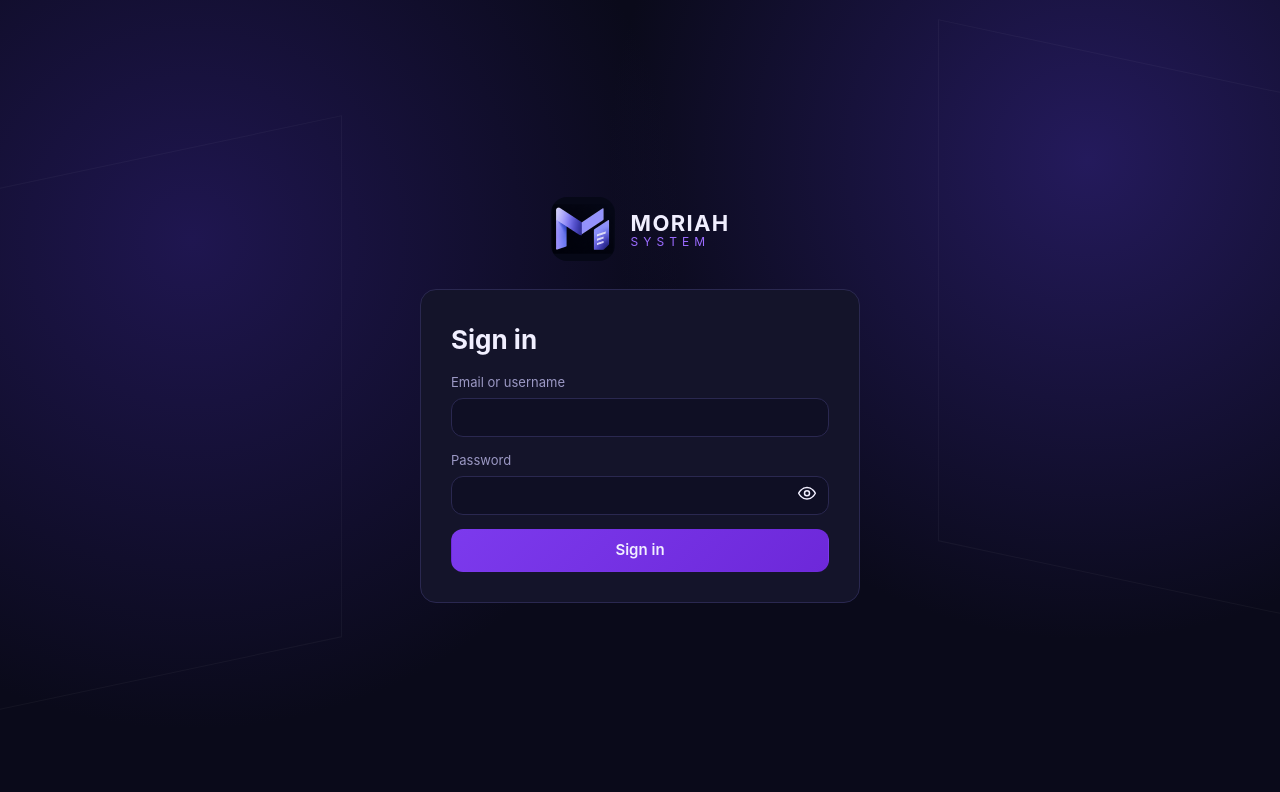
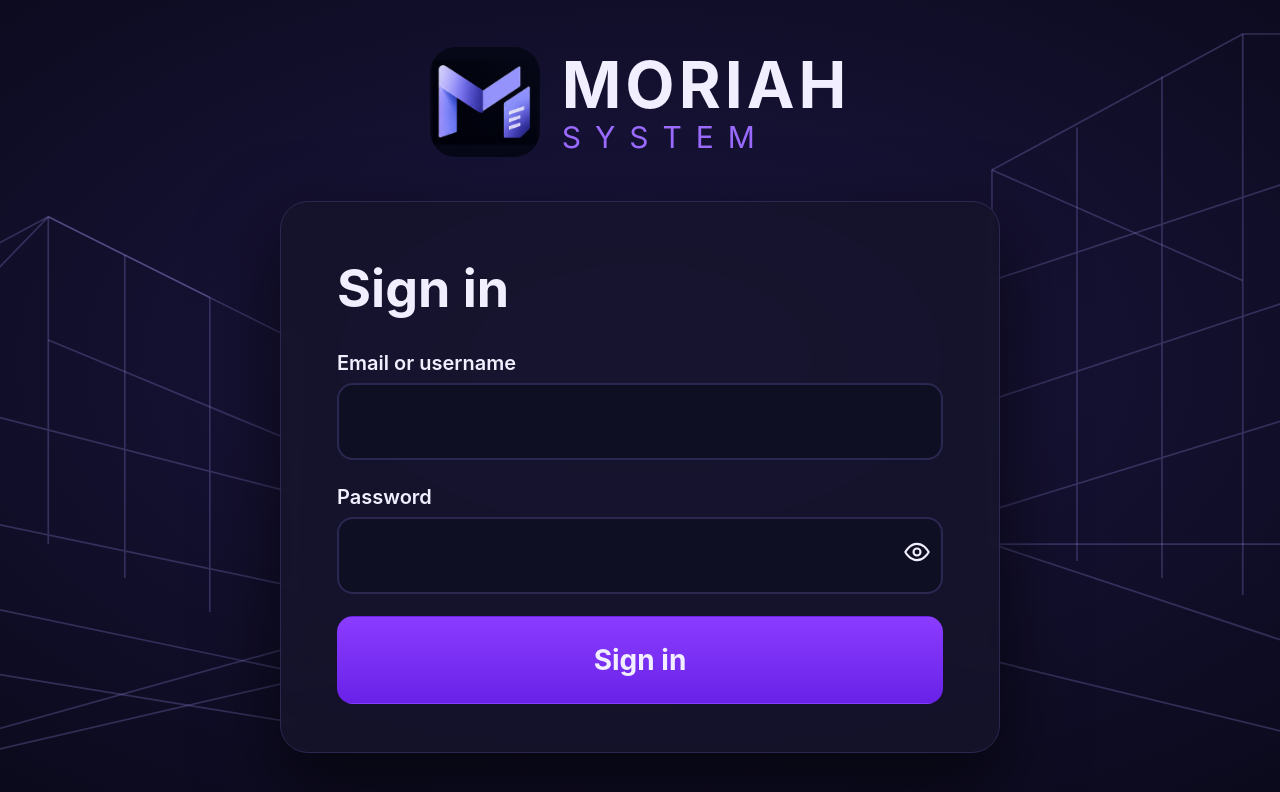
Before and after one commit to danmarques127-sys/Moriah_System, a website: page public/index.html in a window 1280 px wide. Drawn offline with Linux system fonts and the light colour scheme; no server answers.

Commit message:
Login closer to the mockup: bigger box, building wireframes
Co-Authored-By: Claude Sonnet 5.5 <noreply@anthropic.com>
Claude-Session: https://claude.ai/code/session_0175X2bpSx2yrQWWUCHC5rqf

```diff
--- a/public/style.css
+++ b/public/style.css
@@ -295,3 +295,22 @@ button.outline{background:transparent;border:1px solid var(--accent2);color:#c9a
 .city-list .city-option{padding:12px 14px;border-bottom:1px solid var(--line)}
 td.rowact{white-space:nowrap}
 @media (max-width:900px){.profile-grid{grid-template-columns:1fr}.profile-form{grid-template-columns:1fr}.profile-form .save{grid-column:1}.form-grid.inline label,.rowform label{grid-template-columns:1fr}}
+
+/* login v2: closer to the mockup */
+.login{background:#0b0a1c url(/login-bg.svg) center/cover no-repeat}
+.login::before,.login::after{display:none}
+.login-wrap{width:min(720px,94vw);gap:44px}
+.login-brand{gap:22px}
+.login-mark{width:110px;height:110px;border-radius:26px}
+.login-brand .brand-text b{font-size:64px;letter-spacing:4px}
+.login-brand .brand-text small{font-size:30px;letter-spacing:14px}
+.login .panel{padding:48px 56px;border-radius:28px;background:#16152bcc;backdrop-filter:blur(6px);box-shadow:0 30px 80px #000a}
+.login .panel h1{font-size:52px;margin:0 0 6px}
+.login form{gap:22px}
+.login label{font-size:20px;color:var(--text);font-weight:600}
+.login input{padding:20px 22px;font-size:22px;border-radius:16px;border-width:2px}
+.login .pw input{padding-right:64px}
+.login .eye .ico{width:28px;height:28px}
+.login .form-error{font-size:20px}
+.login .primary{padding:22px;font-size:28px;font-weight:700;border-radius:16px;background:linear-gradient(180deg,#8a3cff,#6a22e8)}
+@media (max-width:600px){.login .panel{padding:28px 22px}.login-brand .brand-text b{font-size:36px}.login-mark{width:72px;height:72px}.login .panel h1{font-size:36px}.login input{font-size:18px;padding:16px}.login .primary{font-size:22px}}
--- a/src/server.mjs
+++ b/src/server.mjs
@@ -17,8 +17,8 @@ import {sendMail,mailConfig} from './mailer.mjs';
 import {runRetentionIfDue,retentionStatus,cutoffDate,getSetting} from './retention.mjs';
 import {recordManualImport,manualImportStatus} from './manual.mjs';
 const assets={'/':'../public/index.html','/app.mjs':'../public/app.mjs','/style.css':'../public/style.css'};
-for(const f of ['logo.png','logo-mark.png','favicon.png','favicon.ico','icon-192.png','apple-touch-icon.png'])assets['/'+f]='../public/'+f;
-const mimes={'.png':'image/png','.ico':'image/x-icon','.html':'text/html; charset=utf-8','.mjs':'text/javascript; charset=utf-8','.css':'text/css; charset=utf-8'};
+for(const f of ['logo.png','logo-mark.png','favicon.png','favicon.ico','icon-192.png','apple-touch-icon.png','login-bg.svg'])assets['/'+f]='../public/'+f;
+const mimes={'.png':'image/png','.svg':'image/svg+xml','.ico':'image/x-icon','.html':'text/html; charset=utf-8','.mjs':'text/javascript; charset=utf-8','.css':'text/css; charset=utf-8'};
 class HttpError extends Error{constructor(status,message){super(message);this.status=status;}}
 async function body(req){
  if(!String(req.headers['content-type']||'').startsWith('application/json'))throw new HttpError(415,'Use application/json.');
```
Also changed, not shown: public/login-bg.svg (added).
